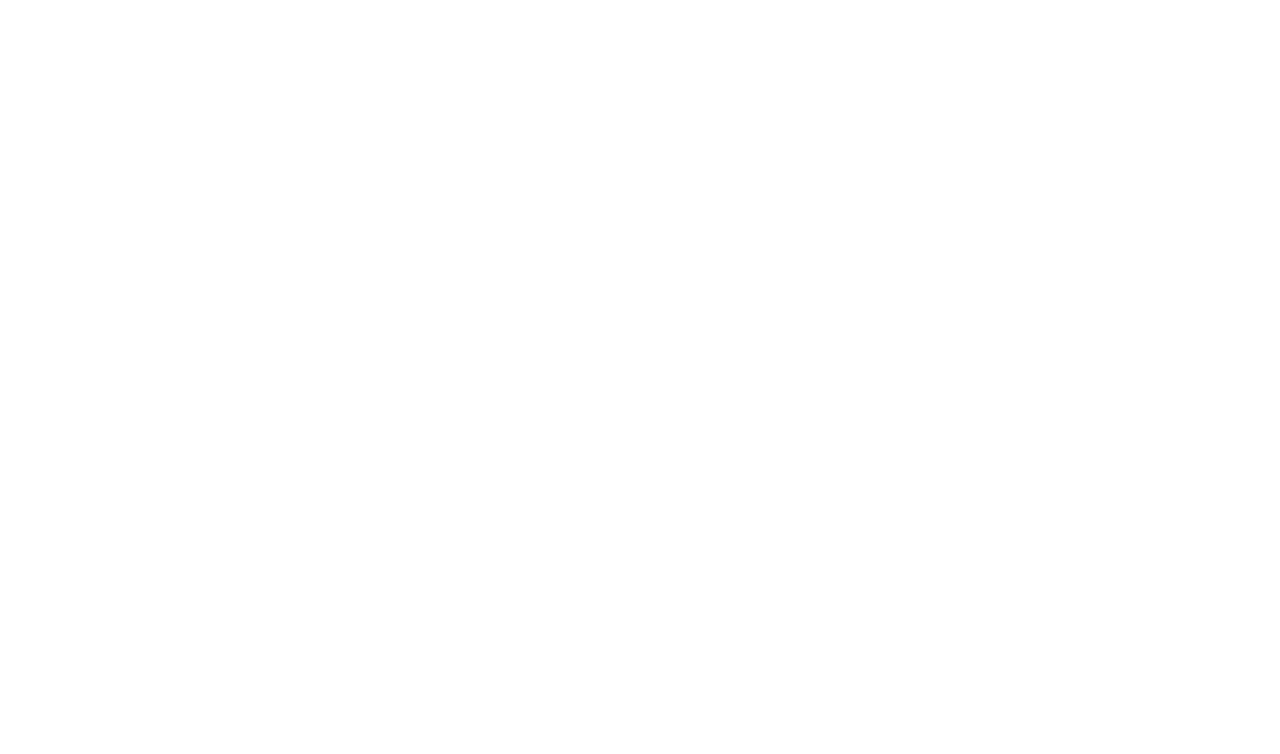
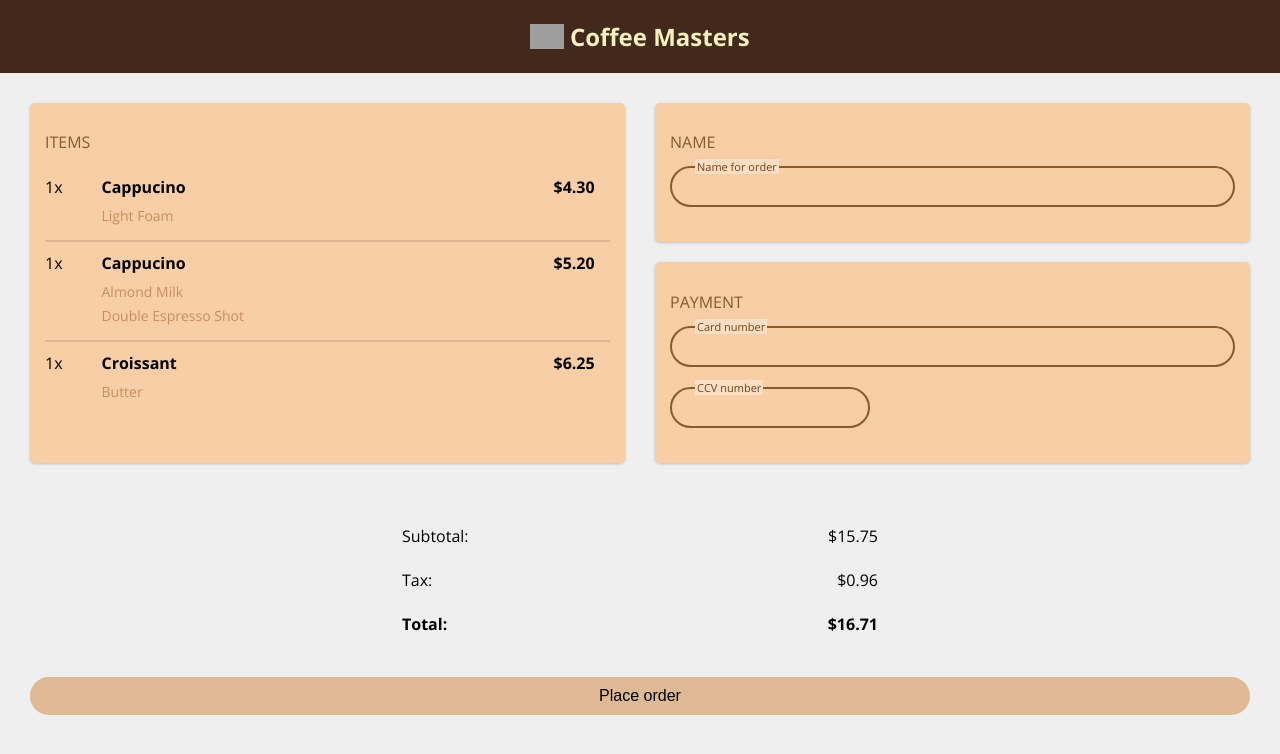
Before and after one commit to NishantS3114/NishantS3114.github.io, a plain HTML site: page extra.html in a window 1280 px wide. Drawn offline with nearby package versions, Linux system fonts and the light colour scheme; grey boxes are pictures that could not be loaded.

Commit message:
Added the coffe page

```diff
--- a/extra.html
+++ b/extra.html
@@ -0,0 +1,112 @@
+<!DOCTYPE html>
+<html lang="en">
+  <head>
+    <meta charset="UTF-8" />
+    <meta name="viewport" content="width=device-width, initial-scale=1.0" />
+    <title>Coffee Masters</title>
+    <link rel="stylesheet" href="project.css" />
+    <link rel="preconnect" href="https://fonts.googleapis.com" />
+    <link rel="preconnect" href="https://fonts.gstatic.com" crossorigin />
+    <link
+      href="https://fonts.googleapis.com/css2?family=Open+Sans:wght@400;700&display=swap"
+      rel="stylesheet"
+    />
+  </head>
+
+
+  <body>
+    <nav class="top-bar">
+      <h1 class="comp name">
+        <img
+          src="https://btholt.github.io/complete-intro-to-web-dev-v3/images/coffee_masters_logo.png"
+          alt="coffee masters logo"
+          class="logo"
+        />
+        Coffee Masters
+      </h1>
+    </nav>
+
+
+    <div class="page">
+      <section class="order box">
+        <h2 class="box-name">ITEMS</h2>
+        <ul class="items">
+          <li class="item">
+            <div class="num-item">1x</div>
+            <div class="item-name">Cappucino</div>
+            <div class="item-price">$4.30</div>
+            <ul class="item-options-list">
+              <li class="item-option">Light Foam</li>
+            </ul>
+          </li>
+
+
+          <li class="item">
+            <div class="num-item">1x</div>
+            <div class="item-name">Cappucino</div>
+            <div class="item-price">$5.20</div>
+            <ul class="item-options-list">
+              <li class="item-option">Almond Milk</li>
+              <li class="item-option">Double Espresso Shot</li>
+            </ul>
+          </li>
+
+
+          <li class="item">
+            <div class="num-item">1x</div>
+            <div class="item-name">Croissant</div>
+            <div class="item-price">$6.25</div>
+            <ul class="item-options-list">
+              <li class="item-option">Butter</li>
+            </ul>
+          </li>
+        </ul>
+      </section>
+
+
+      <section class="payment">
+        <div class="name-box box">
+          <h2 class="box-name">NAME</h2>
+          <div class="input-group">
+            <label class="user-input-label" for="name">Name for order</label>
+            <input type="text" class="user-input" id="name" />
+          </div>
+        </div>
+
+
+        <div class="cc-box box">
+          <h2 class="box-name">PAYMENT</h2>
+          <div class="input-group">
+            <label class="user-input-label" for="cc">Card number</label>
+            <input type="text" class="user-input" id="cc" />
+          </div>
+          <div class="input-group">
+            <label class="user-input-label" for="ccv">CCV number</label>
+            <input type="text" class="user-input short-input" id="ccv" />
+          </div>
+        </div>
+      </section>
+
+
+      <section class="total">
+        <table class="totals-table">
+          <tbody>
+            <tr>
+              <td>Subtotal:</td>
+              <td>$15.75</td>
+            </tr>
+            <tr>
+              <td>Tax:</td>
+              <td>$0.96</td>
+            </tr>
+            <tr class="final-totals">
+              <td>Total:</td>
+              <td>$16.71</td>
+            </tr>
+          </tbody>
+        </table>
+        <button class="checkout" type="button">Place order</button>
+      </section>
+    </div>
+  </body>
+</html>
--- /dev/null
+++ b/project.css
@@ -0,0 +1,183 @@
+* {
+  box-sizing: border-box;
+}
+
+body {
+  margin: 0;
+  padding: 0;
+  background-color: #efefef;
+  font-family: 'Open Sans', sans-serif;
+}
+
+.page {
+  display: grid;
+  row-gap: 30px;
+  column-gap: 30px;
+  width: 100%;
+  padding: 30px;
+  margin: 0 auto;
+  grid-template-areas:
+    "order payment"
+    "total total";
+  grid-template-columns: 1fr 1fr;;
+}
+
+.top-bar {
+  background-color: #43281c;
+  color: #fbf2c0;
+  font-size: 16px;
+  display: flex;
+  align-items: center;
+  justify-content: center;
+  font-weight: normal;
+}
+
+.logo {
+  height: 25px;
+  position: relative;
+  top: 3px;
+}
+
+.items {
+  list-style: none;
+  padding: 0;
+  margin: 0;
+}
+
+.item {
+  border-bottom: 2px solid #DDB892;
+  display: grid;
+
+  padding: 10px 0;
+
+  grid-template-columns: 1fr 8fr 1fr;
+  grid-template-areas:
+    "quantity title   price"
+    "quantity options price";
+
+  row-gap: 8px;
+
+}
+
+.item:last-child {
+  border-bottom: none;
+}
+
+.num-item {
+  grid-area: quantity;
+}
+
+.item-name {
+  grid-area: title;
+  font-weight: bold;
+}
+
+.item-price {
+  grid-area: price;
+  font-weight: bold;
+}
+
+.item-options-list {
+  grid-area: options;
+  color: #c78e5f;
+  list-style: none;
+  margin: 0;
+  padding: 0;
+  font-size: 14px;
+}
+
+.item-option {
+  margin-bottom: 5px;
+}
+
+.box {
+  background-color: #f8cea6;
+  border-radius: 5px;
+  box-shadow: 0 1px 3px rgb(0 0 0 / 0.2);
+  padding: 15px;
+  margin-bottom: 20px;
+  width: 100%;
+}
+
+.box-name {
+  color: #885a2d;
+  font-weight: normal;
+  font-size: 16px;
+}
+
+.order {
+  grid-area: order;
+}
+
+.payment {
+  grid-area: payment;
+}
+
+.total {
+  grid-area: total;
+}
+
+
+
+.input-group {
+  position: relative;
+  margin-bottom: 20px;
+}
+
+.user-input {
+  background-color: rgba(0,0,0,0);
+  border: 2px #885a2d solid;
+  padding: 8px;
+  border-radius: 100px;
+  width: 100%;
+  text-indent: 18px;
+  font-size: 18px;
+}
+
+.user-input-label {
+  color: #6f4419;
+  background-color: #fddec2;
+  font-size: 11px;
+  position: absolute;
+  left: 25px;
+  top: -7px;
+  padding: 0 2px;
+}
+
+.short-input {
+  max-width: 200px;
+}
+
+.total {
+  display: flex;
+  flex-direction: column;
+  align-items: center;
+  justify-content: center;
+}
+
+.totals-table {
+  width: 100%;
+  max-width: 500px;
+  margin-bottom: 30px;
+}
+
+.totals-table td {
+  padding: 10px;
+}
+
+.totals-table td:last-child {
+  text-align: right;
+}
+
+.final-totals {
+  font-weight: bold;
+}
+
+.checkout {
+  background-color: #deb993;
+  border: none;
+  padding: 10px 30px;
+  width: 100%;
+  border-radius: 100px;
+  font-size: 16px;
+}
```
Also changed, not shown: index.html (+5 -5 lines).
